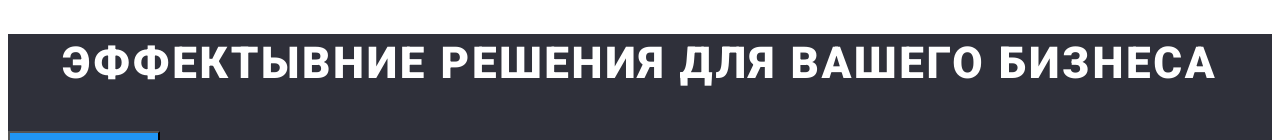
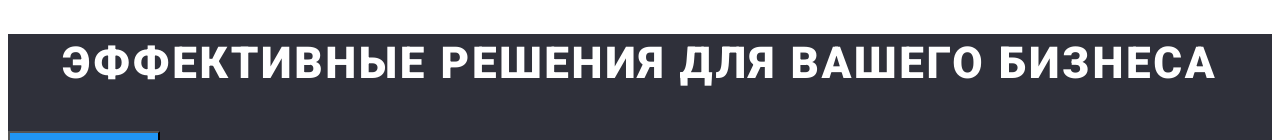
Before and after one commit to Serhii122/goit-markup-hw-02, a plain HTML site: page index.html in a window 1280 px wide. Shown: the part 168-308 px from the top of the page. Drawn offline with Linux system fonts and the light colour scheme.

```diff
--- a/index.html
+++ b/index.html
@@ -31,7 +31,7 @@
   <main>
     <!--Заказ услуг-->
     <section class="services">
-      <h1 class="services-title">ЭФФЕКТЫВНИЕ РЕШЕНИЯ ДЛЯ ВАШЕГО БИЗНЕСА</h1>
+      <h1 class="services-title">ЭФФЕКТИВНЫЕ РЕШЕНИЯ ДЛЯ ВАШЕГО БИЗНЕСА</h1>
       <button type="button" class="btn">Заказать услугу</button>
     </section>
     <!--Навыки-->
```
